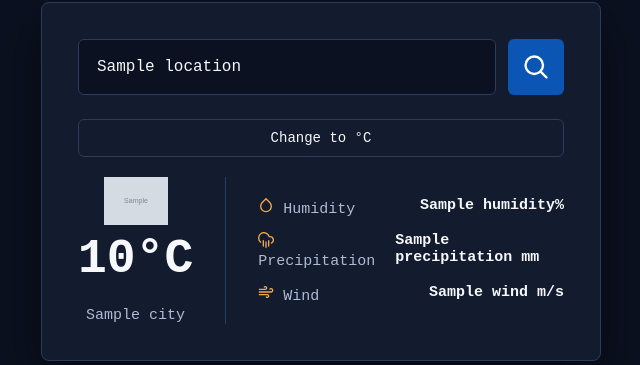
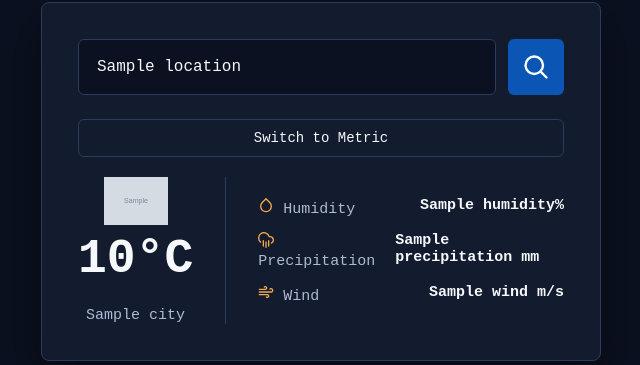
Before and after one commit to BenNguyen0204/WeatherApp, a Flask app: template templates/index.html in a window 1280 px wide. Shown: the part 308-673 px from the top of the page, without its empty margins (319-959 px from the left). Run offline with Flask 3, Linux system fonts and the light colour scheme; the template is opened without the code that fills it: most values are stand-ins (such as "Sample title", 1, 10 or a date in 2020); grey boxes marked "Sample" are stand-in pictures.

Commit message:
Redesign the unit button

```diff
--- a/static/script.js
+++ b/static/script.js
@@ -1,10 +1,36 @@
+const themeToggle = document.getElementById("theme-toggle");
+
+// Load saved theme
+const savedTheme = localStorage.getItem("theme");
+
+if (savedTheme === "light") {
+    document.body.classList.add("light");
+    themeToggle.textContent = "☾ Dark";
+} else {
+    themeToggle.textContent = "☀ Light";
+}
+
+// Toggle theme
+themeToggle.addEventListener("click", () => {
+    document.body.classList.toggle("light");
+
+    if (document.body.classList.contains("light")) {
+        themeToggle.textContent = "☾ Dark";
+        localStorage.setItem("theme", "light");
+    } else {
+        themeToggle.textContent = "☀ Light";
+        localStorage.setItem("theme", "dark");
+    }
+});
+
+// --- Unit toggle (Celsius / Fahrenheit) ---
 const unitToggle = document.getElementById("unit-toggle");
 const unitInput = document.getElementById("unit-input");
 const weatherForm = document.getElementById("weather-form");
 
 function applyUnit(unit) {
     unitToggle.dataset.unit = unit;
-    unitToggle.textContent = unit === "metric" ? "Change to °F" : "Change to °C";
+    unitToggle.textContent = unit === "metric" ? "Change to Imperial" : "Change to Metric";
     if (unitInput) unitInput.value = unit;
 }
 
--- a/templates/index.html
+++ b/templates/index.html
@@ -19,7 +19,7 @@
         {% endif %}
 
         {% if weather %}
-        <button type="button" id="unit-toggle" data-unit="{{ unit or 'metric' }}">{{ 'Change to °F' if (unit or 'metric') == 'metric' else 'Change to °C' }}</button>
+        <button type="button" id="unit-toggle" data-unit="{{ unit or 'metric' }}">{{ 'Switch to Imperial' if (unit or 'metric') == 'metric' else 'Switch to Metric' }}</button>
 
         <div class="weather">
             <div class="overview">
```
